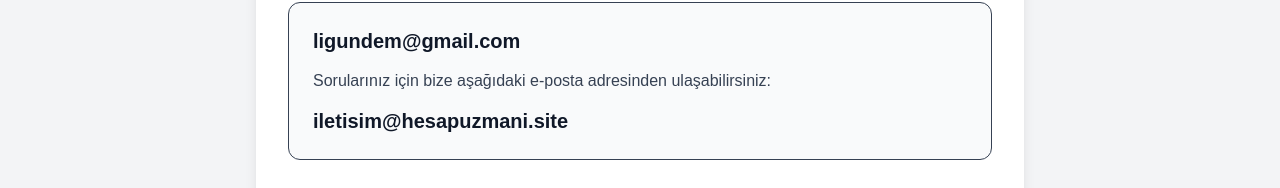
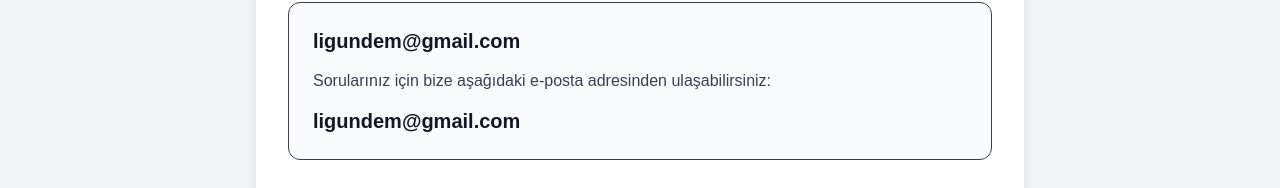
Before and after one commit to erkanckr455/kolayhesapla, a Next.js app: page /iletisim in a window 1280 px wide. Shown: the part 355-543 px from the top of the page. Built offline with nearby package versions, Linux system fonts and the light colour scheme.

Commit message:
Iletisim sayfasi mail tasarimi duzeltildi

```diff
--- a/app/iletisim/page.tsx
+++ b/app/iletisim/page.tsx
@@ -27,7 +27,7 @@ export default function Page() {
           </p>
 
           <h2 className="text-xl font-semibold text-gray-900 mt-3">
-            iletisim@hesapuzmani.site
+            ligundem@gmail.com
           </h2>
 
         </div>
```
